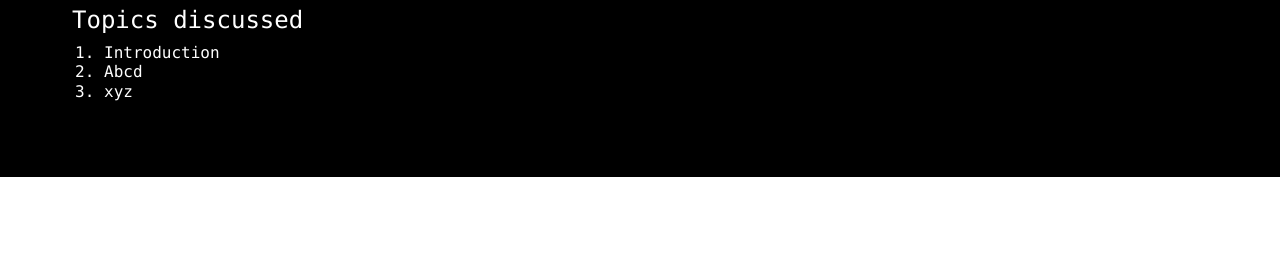
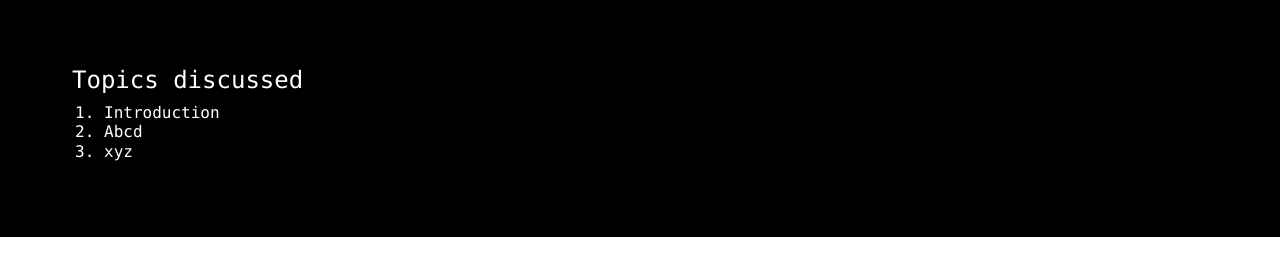
Before and after one commit to JKP1008shine/Simplified_website, a plain HTML site: page network.html in a window 1280 px wide. Shown: the part 218-494 px from the top of the page. Drawn offline with nearby package versions, Linux system fonts and the light colour scheme.

Commit message:
modifications

```diff
--- a/network.html
+++ b/network.html
@@ -58,7 +58,9 @@
 			<div class="heading textbox">
 				<div class="col texbox_container network-title">
 					<h1 class="display-2"><b><span class="darkcolour-lg">Networking</b></span></h1>
-					<h4 class="network-content">Topics discussed</h4>
+				</div>
+				<div class="col-3 texbox_container topics-discussed">
+					<h4>Topics discussed</h4>
 					<h6>
 						<ol>
 							<li class="topics-list">Introduction</li>
--- a/responsive_simplified_style.css
+++ b/responsive_simplified_style.css
@@ -256,11 +256,19 @@ body{
 
 /*	font-size: 15px;*/
 	color: white;
-	text-align: justify;
+	text-align: center;
+}
+
+.topics-discussed{
+
+	border: none;
+	text-align: left;
+	color: white;
 }
 
 .topics-list{
 
 	color: white;
 	text-align: left;
+	text-decoration: none;
 }
```
